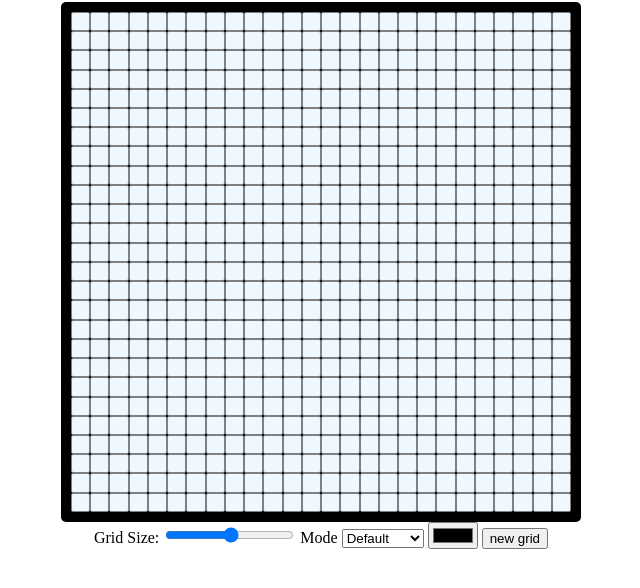
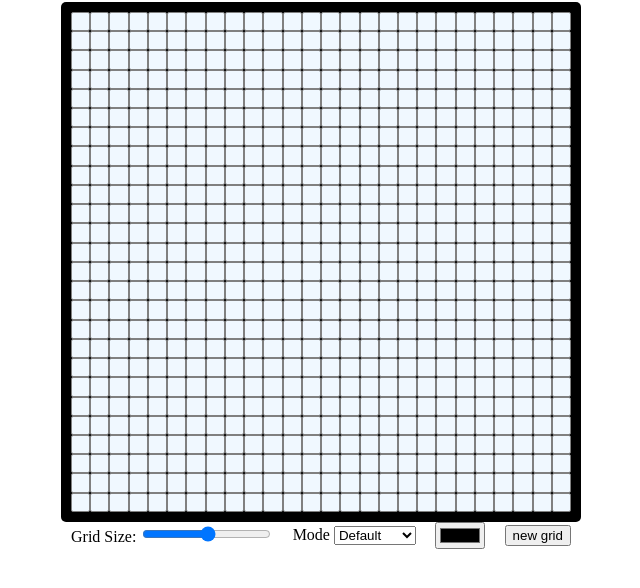
Before and after one commit to sbusenba/odin-etch-a-sketch, a plain HTML site: page index.html in a window 1280 px wide. Shown: the part 86-674 px from the top of the page, without its empty margins (319-959 px from the left). Drawn offline with Linux system fonts and the light colour scheme.

Commit message:
added minwidth to controls form and css formatting

```diff
--- a/style.css
+++ b/style.css
@@ -25,3 +25,11 @@ body{
     border:grey 1px solid;
     border-radius:2px;
 }
+
+form {
+    display:flex;
+    flex-direction: row;
+    align-items: center;
+    justify-content: space-between;
+    min-width: 500px;
+}
```
